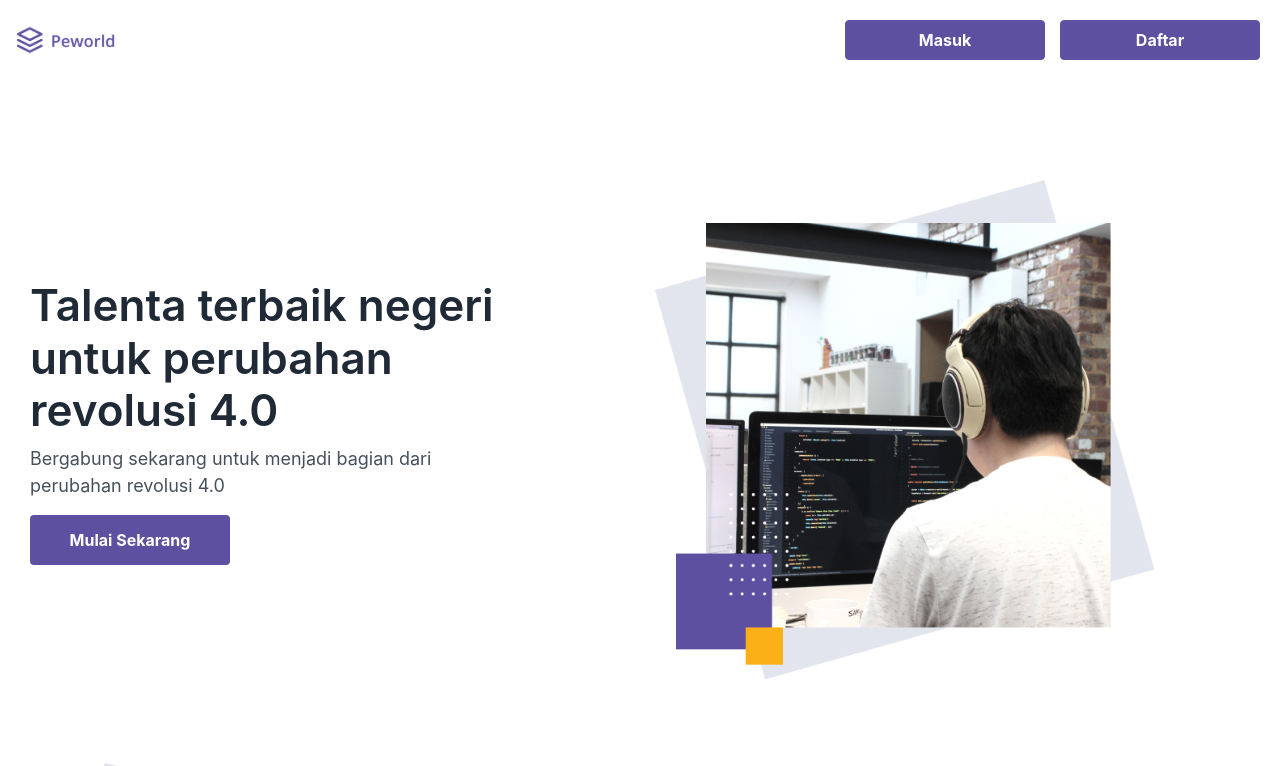
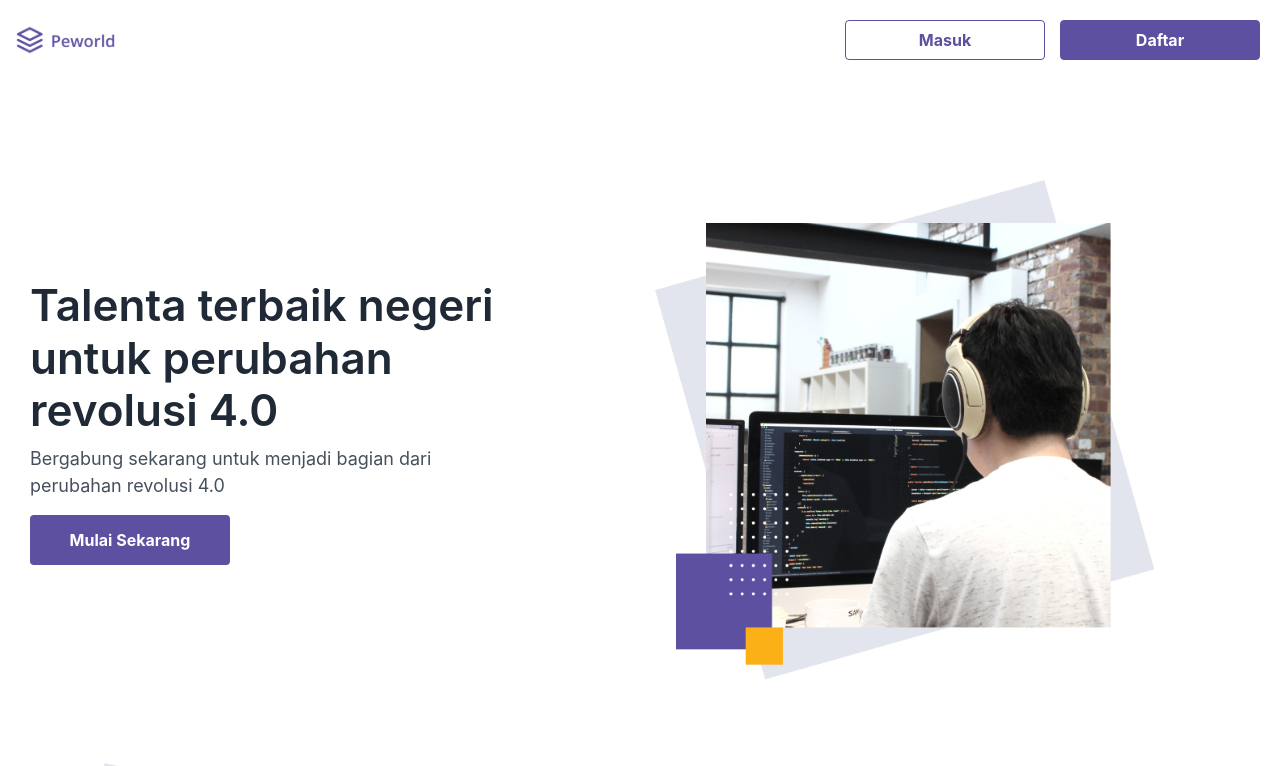
Before and after one commit to brndnwjy/peworld-app, a Next.js app: page / in a window 1280 px wide. Shown: the top 766 px of the page. Built offline with nearby package versions, Linux system fonts and the light colour scheme.

Commit message:
Update navi

```diff
--- a/components/module/navi/navi.module.css
+++ b/components/module/navi/navi.module.css
@@ -37,8 +37,8 @@
 
 .btn-white-alt,
 .btn-white {
-  background-color: #ffffff;
-  color: #5e50a1;
+  background-color: #ffffff !important;
+  color: #5e50a1 !important;
 }
 
 .btn-white-alt:hover,
```
